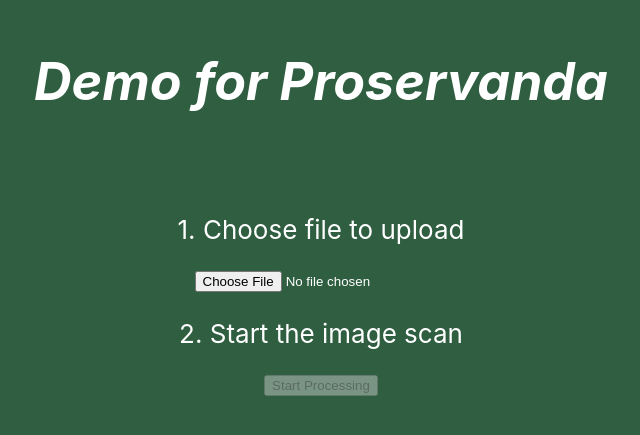
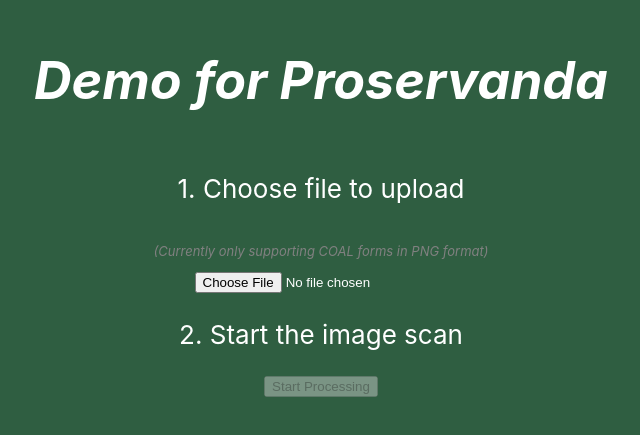
Before and after one commit to temevh/proser, a React (Create React App) app in the folder frontend/: page / in a window 1280 px wide. Shown: the part 127-562 px from the top of the page, without its empty margins (319-959 px from the left). Built offline with nearby package versions, Linux system fonts and the light colour scheme.

Commit message:
added some info text

```diff
--- a/frontend/public/index.html
+++ b/frontend/public/index.html
@@ -24,7 +24,7 @@
       work correctly both with client-side routing and a non-root public URL.
       Learn how to configure a non-root public URL by running `npm run build`.
     -->
-    <title>React App</title>
+    <title>Proservanda</title>
   </head>
   <body>
     <noscript>You need to enable JavaScript to run this app.</noscript>
--- a/frontend/src/App.css
+++ b/frontend/src/App.css
@@ -16,8 +16,13 @@
 .headerText {
   color: white;
   font-style: oblique;
-  padding-bottom: 40px;
   margin-top: -100px;
+}
+
+.subText {
+  color: gray;
+  font-size: small;
+  font-style: italic;
 }
 
 .App-link {
--- a/frontend/src/App.js
+++ b/frontend/src/App.js
@@ -75,6 +75,9 @@
       <header className="App-header">
         <h1 className="headerText">Demo for Proservanda</h1>
         <p>1. Choose file to upload</p>
+        <p className="subText">
+          (Currently only supporting COAL forms in PNG format)
+        </p>
         <input type="file" accept="image/png" onChange={handleFileChange} />
         <p>2. Start the image scan</p>
         <button onClick={handleButtonClick} disabled={!file || loading}>
@@ -84,7 +87,7 @@
         {processingSuccesfull ? (
           <div>
             <h3>File processed succesfully!</h3>
-            <button onClick={handleExportClick}>{"Export file"}</button>
+            <button onClick={handleExportClick}>{"Export file as XLSX"}</button>
           </div>
         ) : null}
       </header>
```
